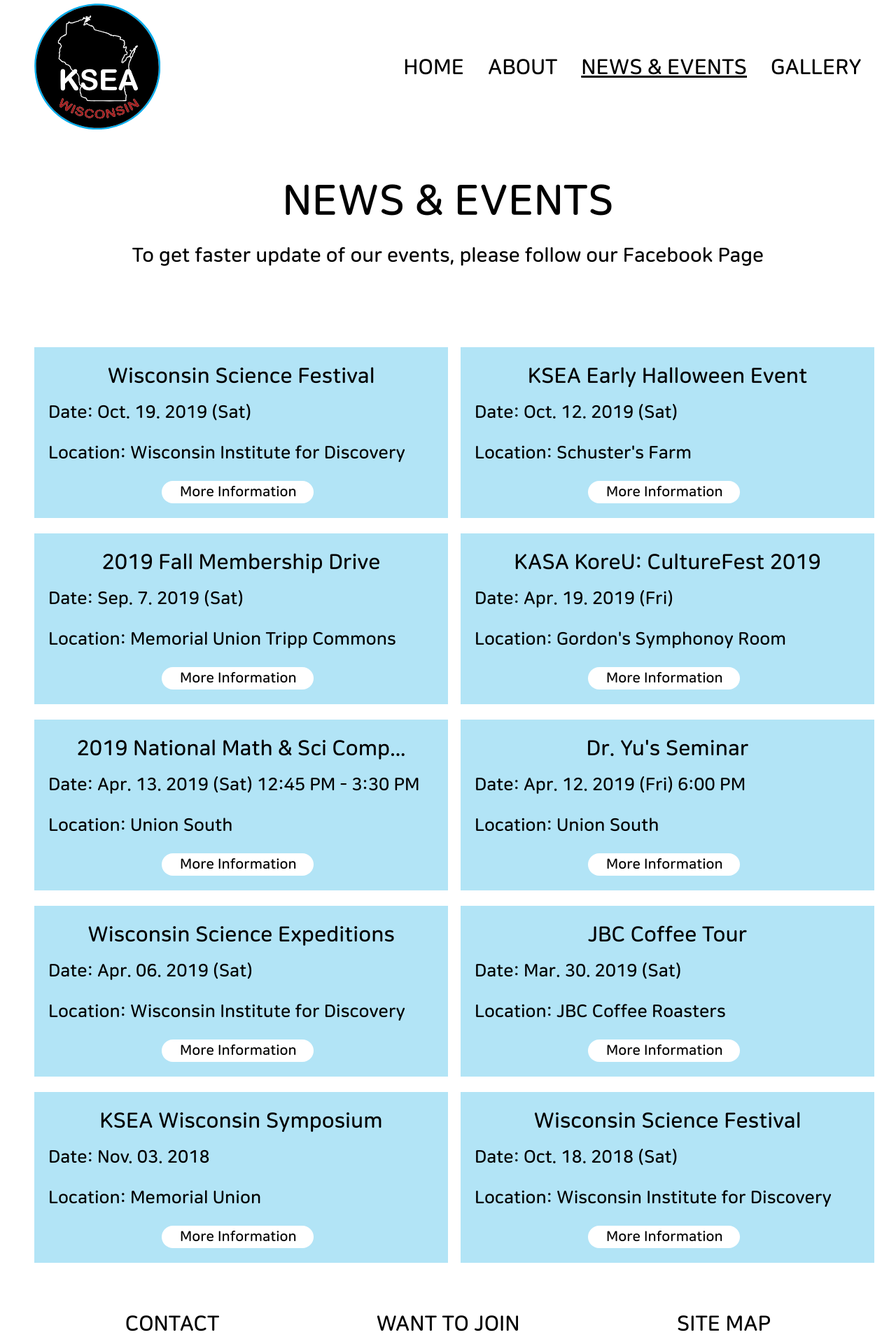
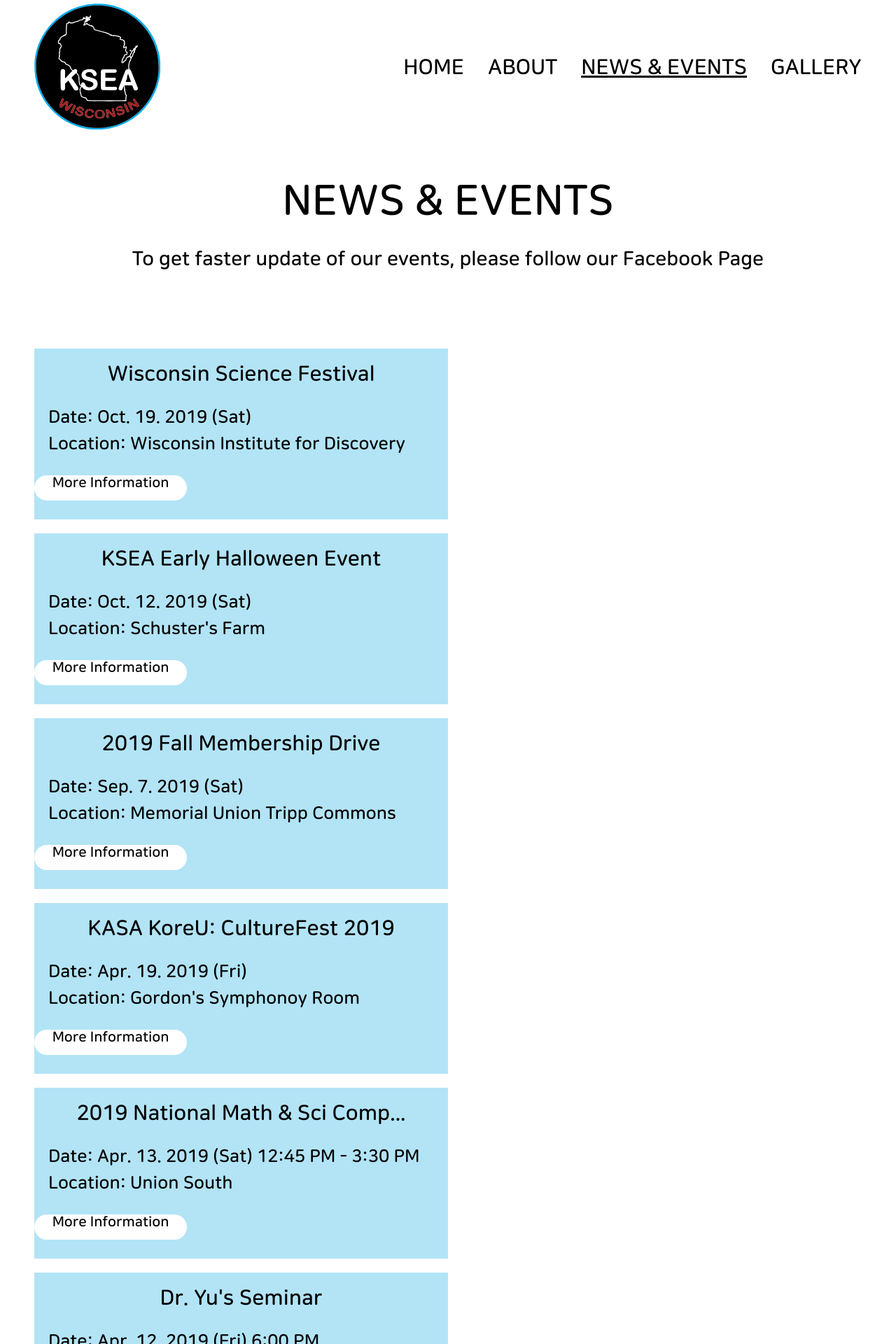
Before and after one commit to KSEAWisconsin/kseawisconsin.github.io, a Jekyll site: the page built from events.html, in a window 1280 px wide. Shown: the top 1920 px of the page at 70% size. Built offline with Jekyll 4.4.1, drawn with Linux system fonts in a browser that asks for light colours.

Commit message:
Fix location of button

```diff
--- a/_sass/KSEAWeb.scss
+++ b/_sass/KSEAWeb.scss
@@ -391,18 +391,20 @@
   .greeting {
     text-align: center;
 
-    #english {
+    #title {
+      font-size: 5.5vw;
       @media screen and (min-width: 1142px){
         font-size: 60px;
       }
-      margin-bottom: 24px;
-      margin-top: 61px;
+      margin-bottom: 30px;
     }
 
     #description {
+      font-size: 2.5vw;
+      line-height: 3vw;
       @media screen and (min-width: 1142px){
         font-size: 28px;
-        line-height: 37px;
+        line-height: 35px;
       }
       margin-bottom: 75px;
       margin-top: 0px;
@@ -410,20 +412,19 @@
   }
 
   .upcomming_events {
-
     .grid_wrapper {
       display: grid;
       grid-template-columns: 50% 50%;
       column-gap: 18px;
-      row-gap: 22px;
+      row-gap: 20px;
 
       .event-wrapper {
         height: 244px;
         background-color: #B2E4F6;
 
         .event_name {
-          margin-top: 25px;
-          margin-bottom: 20px;
+          margin-top: 20px;
+          margin-bottom: 30px;
           text-align: center;
           font-size: 30px;
         }
@@ -431,20 +432,18 @@
         .detail {
           margin-left: 20px;
           margin-top: 10px;
+          margin-bottom: 10px;
+          font-size: 25px;
+        }
+
+        .button-wrapper {
           margin-bottom: 30px;
-          font-size: 25px;
+          margin-top: 30px;
         }
 
         .round-button {
           text-align: center;
           font-size: 20px;
-          margin-top: 30px;
-          margin-bottom: 29px;
-          margin-left: 182px;
-          padding-top: 5px;
-          padding-bottom: 5px;
-          padding-left: 26px;
-          padding-right: 24px;
           width: 218px;
           height: 36px;
           background-color: #ffffff;
--- a/events.html
+++ b/events.html
@@ -6,7 +6,7 @@
 
 <div class = "news_and_events">
   <div class = "greeting">
-    <p id = "english">NEWS & EVENTS</p>
+    <p id = "title">NEWS & EVENTS</p>
     <p id = "description">To get faster update of our events, please follow our Facebook Page<br>
       <br>
     </p>
@@ -30,8 +30,9 @@
               <p class = "detail">Location: {{ item.location }}</p>
             {% endif %}
           </div>
-                <div>
-                    <a href = "{{ site.baseurl }}{{ item.detail_url }}" class="round-button">More Information</a>
+          <div class = "button-wrapper">
+            <a href = "{{ site.baseurl }}{{ item.detail_url }}">
+              <div class="round-button">More Information</div>
           </div>
         </div>
       {% endfor %}
```
Lines whose indentation alone changed are shown as unchanged.
